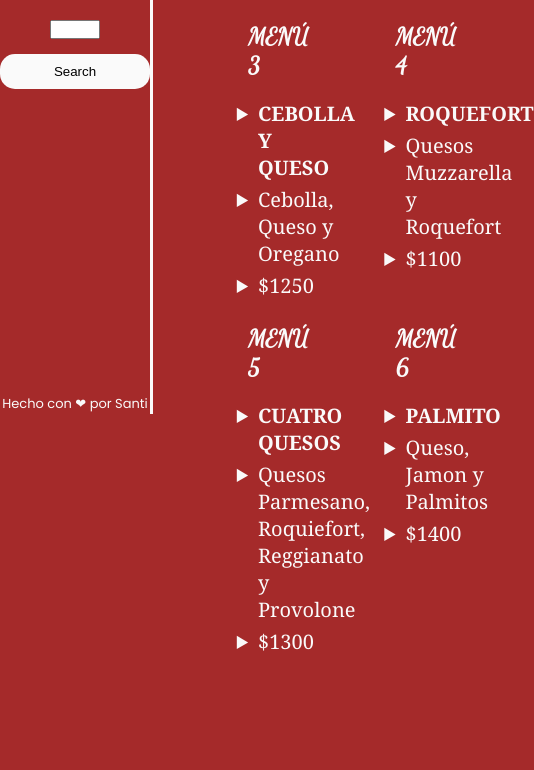
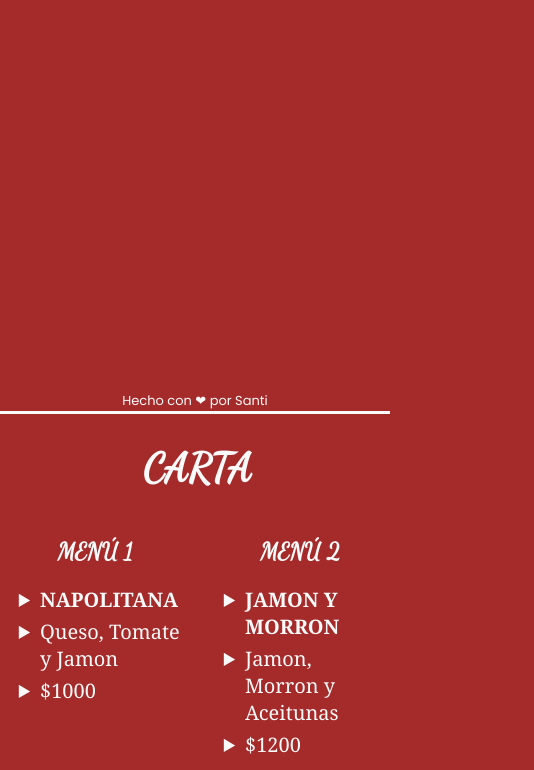
Before and after one commit to santiimadariaga/Entrega-N2-Nucba, a plain HTML site: page index.html in a window 390 px wide. Shown: the part 430-1200 px from the top of the page, 534 px wide, since content can reach past the window. Before the commit the page ends 1085 px from the top, so only its background shows below. Drawn offline with Linux system fonts and the light colour scheme.

Commit message:
Mobile design realizado

```diff
--- a/assets/styles.css
+++ b/assets/styles.css
@@ -117,3 +117,41 @@ h1 {
   text-transform: uppercase;
   font-weight: 700;
 }
+
+/* MOBILE DESIGN */
+
+@media (max-width: 992px) {
+  .container {
+    height: auto;
+    gap: 50px;
+  }
+}
+
+@media (max-width: 935px) {
+  .container {
+    flex-direction: column;
+    gap: 10px;
+  }
+  html::-webkit-scrollbar {
+    width: 7px;
+  }
+  html::-webkit-scrollbar-thumb {
+    background-color: #fafafa;
+    border-radius: 10px;
+  }
+  .sec1 {
+    width: 100%;
+    height: 100vh;
+    border-bottom: 3px solid #fafafa;
+    border-right: none;
+    padding-top: 30%;
+  }
+  .form-field {
+    padding: 0;
+  }
+  .sec2 {
+    width: 100%;
+    height: 100vh;
+    padding: 20px 0 20px 30px;
+  }
+}
```
